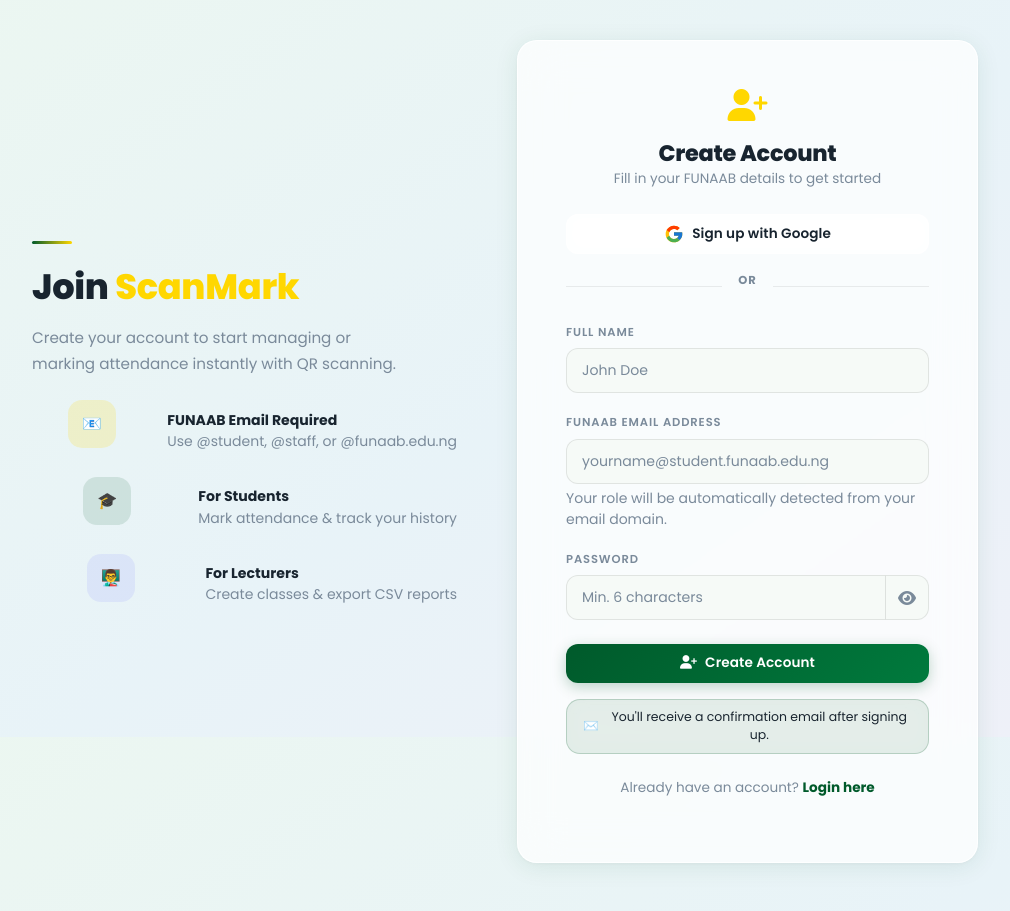
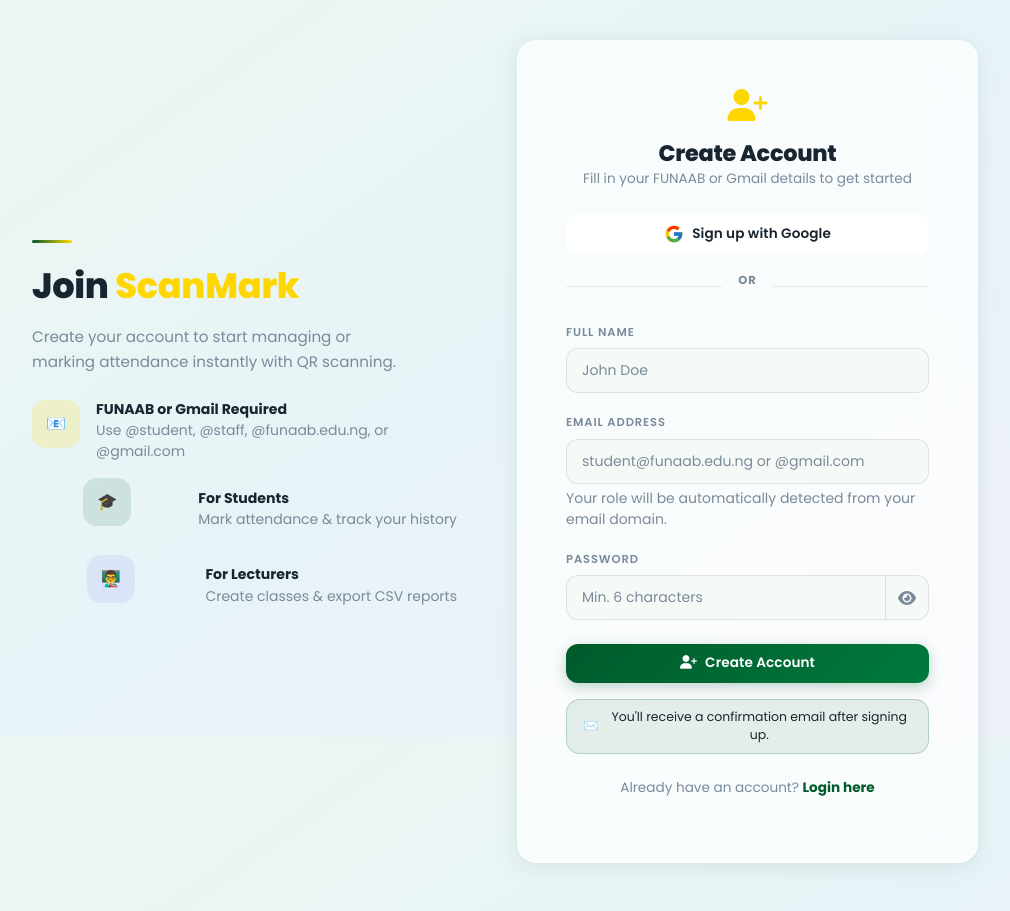
Before and after one commit to Lushegs01/scanmark, a Flask app: page /signup in a window 1280 px wide. Shown: the part 63-974 px from the top of the page, without its empty margins (135-1145 px from the left). Run offline with Flask 3, Linux system fonts and the light colour scheme; some libraries are stand-ins or nearby versions.

Commit message:
Add files via upload

```diff
--- a/ScanMark/templates/forgot_password.html
+++ b/ScanMark/templates/forgot_password.html
@@ -9,8 +9,8 @@
                     <div class="text-center mb-4">
                         <span style="font-size: 3rem;">🔒</span>
                         <h3 class="fw-bold mt-2">Forgot Password?</h3>
-                        <p class="text-muted small">Enter your FUNAAB email address and we'll send you a secure link to
-                            reset it.</p>
+                        <p class="text-muted small">Enter your FUNAAB or Gmail address and we'll send you a secure link to
+                            reset your password.</p>
                     </div>
 
                     <form method="POST" action="/forgot_password">
@@ -19,7 +19,7 @@
                         <div class="mb-4">
                             <label class="form-label text-muted small fw-bold">EMAIL ADDRESS</label>
                             <input type="email" name="email" class="form-control form-control-lg"
-                                placeholder="student@funaab.edu.ng" required>
+                                placeholder="student@funaab.edu.ng or @gmail.com" required>
                         </div>
 
                         <div class="d-grid gap-2">
--- a/ScanMark/templates/login.html
+++ b/ScanMark/templates/login.html
@@ -60,7 +60,7 @@
                         <div class="mb-3">
                             <label class="form-label text-muted small fw-bold">EMAIL ADDRESS</label>
                             <input type="email" name="email" class="form-control form-control-lg"
-                                placeholder="student@funaab.edu.ng" required>
+                                placeholder="student@funaab.edu.ng or @gmail.com" required>
                         </div>
                         <div class="mb-4">
                             <label class="form-label text-muted small fw-bold">PASSWORD</label>
--- a/ScanMark/templates/signup.html
+++ b/ScanMark/templates/signup.html
@@ -19,8 +19,8 @@
                 <div class="d-flex align-items-center gap-3">
                     <div class="stat-icon flex-shrink-0" style="background: var(--gold-dim); font-size: 1rem;">📧</div>
                     <div>
-                        <p class="mb-0 fw-bold" style="color: var(--text); font-size: 0.88rem;">FUNAAB Email Required</p>
-                        <p class="mb-0 small" style="color: var(--text-muted);">Use @student, @staff, or @funaab.edu.ng</p>
+                        <p class="mb-0 fw-bold" style="color: var(--text); font-size: 0.88rem;">FUNAAB or Gmail Required</p>
+                        <p class="mb-0 small" style="color: var(--text-muted);">Use @student, @staff, @funaab.edu.ng, or @gmail.com</p>
                     </div>
                 </div>
                 <div class="d-flex align-items-center gap-3">
@@ -49,7 +49,7 @@
                         <i class="fas fa-user-plus" style="font-size: 2rem; color: var(--gold);"></i>
                     </div>
                     <h2 class="page-title" style="font-size: 1.4rem;">Create Account</h2>
-                    <p class="page-subtitle">Fill in your FUNAAB details to get started</p>
+                    <p class="page-subtitle">Fill in your FUNAAB or Gmail details to get started</p>
                 </div>
 
                 <!-- Google Sign-Up -->
@@ -83,9 +83,9 @@
                     </div>
 
                     <div class="mb-3">
-                        <label class="form-label">FUNAAB Email Address</label>
+                        <label class="form-label">Email Address</label>
                         <input type="email" name="email" id="emailInput" class="form-control"
-                            placeholder="yourname@student.funaab.edu.ng" required>
+                            placeholder="student@funaab.edu.ng or @gmail.com" required>
                         <small class="text-muted mt-1 d-block" id="emailHelp">
                             Your role will be automatically detected from your email domain.
                         </small>
@@ -122,7 +122,7 @@
                             <div class="col-6 mb-3">
                                 <label class="form-label">Matric No</label>
                                 <input type="text" name="matric_no" id="matricInput" class="form-control"
-                                    placeholder="2021...">
+                                    placeholder="2021/...">
                             </div>
                             <div class="col-6 mb-3">
                                 <label class="form-label">Level</label>
@@ -133,7 +133,6 @@
                                     <option value="300">300</option>
                                     <option value="400">400</option>
                                     <option value="500">500</option>
-                                    <option value="600">600</option>
                                 </select>
                             </div>
                         </div>
@@ -180,18 +179,14 @@
     emailInput.addEventListener('input', function () {
         const email = this.value.toLowerCase().trim();
 
-emailInput.addEventListener('input', function () {
-    const email = this.value.toLowerCase().trim();
-
-    // ✅ FIXED: Accept FUNAAB student emails OR Gmail
-    if (email.includes('@student.funaab.edu.ng') || email.includes('@gmail.com')) {
+        if (email.includes('@student.funaab.edu.ng')) {
             detectedRoleDiv.innerHTML = '<span class="badge bg-primary">Student</span>';
             roleField.value = 'student';
             studentFields.style.display = 'block';
             staffRoleSelector.style.display = 'none';
             staffRoleInput.required = false;
             emailHelp.className = 'text-success mt-1 d-block';
-        emailHelp.textContent = '✓ Valid email address';
+            emailHelp.textContent = '✓ Valid FUNAAB student email';
         } else if (email.includes('@staff.funaab.edu.ng')) {
             detectedRoleDiv.innerHTML = '<span class="badge bg-warning text-dark">Staff Member</span>';
             roleField.value = 'lecturer';
@@ -208,15 +203,22 @@
             staffRoleInput.required = false;
             emailHelp.className = 'text-success mt-1 d-block';
             emailHelp.textContent = '✓ Valid FUNAAB email';
+        } else if (email.endsWith('@gmail.com')) {
+            detectedRoleDiv.innerHTML = '<span class="badge bg-info text-dark">Student (Gmail)</span>';
+            roleField.value = 'student';
+            studentFields.style.display = 'block';
+            staffRoleSelector.style.display = 'none';
+            staffRoleInput.required = false;
+            emailHelp.className = 'text-success mt-1 d-block';
+            emailHelp.textContent = '✓ Valid Gmail account';
         } else if (email.includes('@')) {
-        // ✅ Changed: Less scary message
-        detectedRoleDiv.innerHTML = '<span class="badge bg-secondary">Other Email</span>';
+            detectedRoleDiv.innerHTML = '<span class="badge bg-danger">Invalid — must use FUNAAB or Gmail</span>';
             roleField.value = '';
             studentFields.style.display = 'none';
             staffRoleSelector.style.display = 'none';
             staffRoleInput.required = false;
-        emailHelp.className = 'text-warning mt-1 d-block';
-        emailHelp.textContent = '⚠ Recommended: Use FUNAAB email for automatic verification';
+            emailHelp.className = 'text-danger mt-1 d-block';
+            emailHelp.textContent = '✗ Only FUNAAB or Gmail emails are allowed';
         } else {
             detectedRoleDiv.textContent = '';
             studentFields.style.display = 'none';
@@ -226,6 +228,7 @@
             emailHelp.textContent = 'Your role will be automatically detected from your email domain.';
         }
     });
+
     if (staffRoleInput) {
         staffRoleInput.addEventListener('change', function () {
             if (this.value) {
```
Lines whose indentation alone changed are shown as unchanged.
